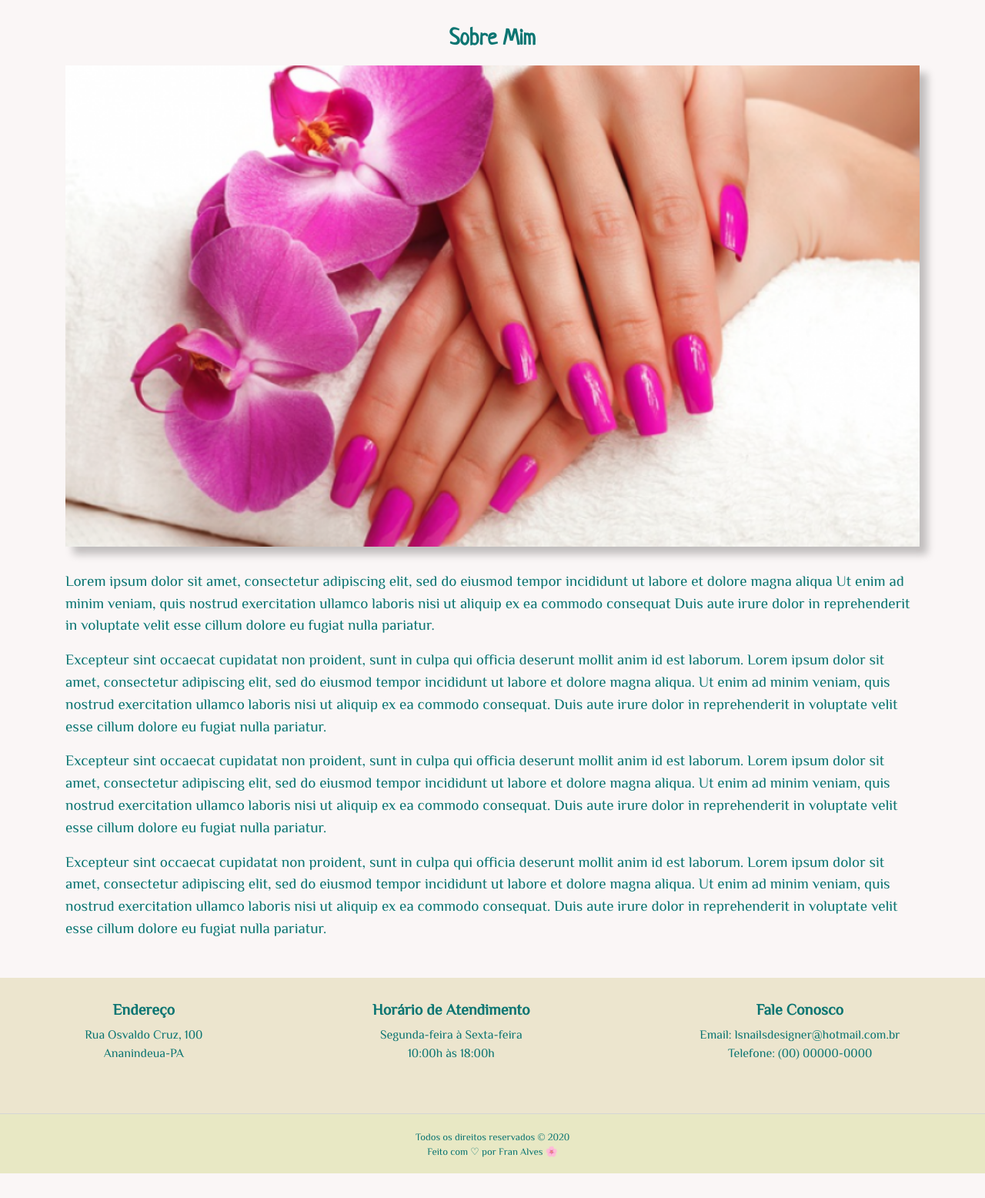
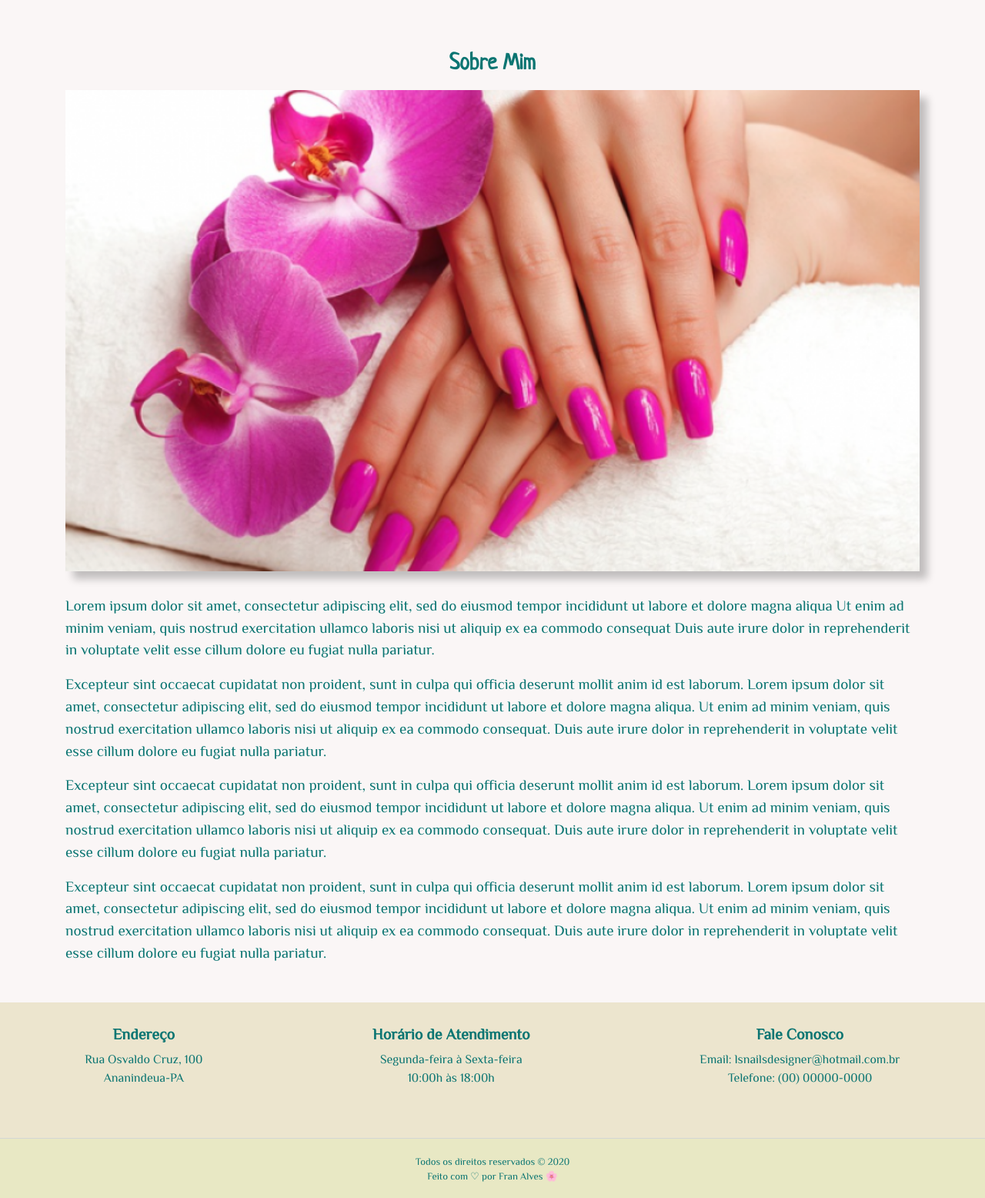
Before and after one commit to fransanalves/first-project, a PHP site: page /about.html in a window 1280 px wide. Shown: the part 126-1682 px from the top of the page at 77% size. Before the commit the page ends 1650 px from the top, so only its background shows below. Run offline with PHP 8.4, Linux system fonts and the light colour scheme; some libraries are stand-ins or nearby versions.

Commit message:
novas alterações

```diff
--- a/css_/about.css
+++ b/css_/about.css
@@ -1,5 +1,5 @@
 .container {
-    margin-top: 10rem;
+    margin-top: 12rem;
 }
 
 .navbar-light .navbar-nav .nav-link {
```
